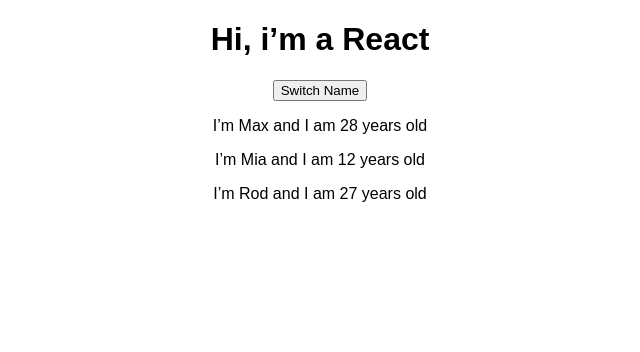
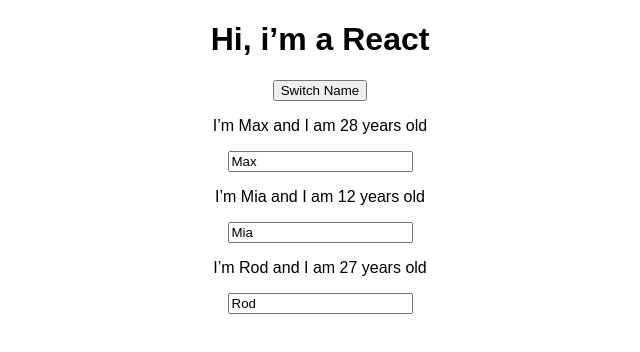
Before and after one commit to Phosl/reactapp, a React (Create React App) app: page / in a window 1280 px wide. Shown: the top 352 px of the page, without its empty margins (320-960 px from the left). Built offline with nearby package versions, Linux system fonts and the light colour scheme; the HTML template or start-up script is replaced by a standard one.

Commit message:
switch name

```diff
--- a/src/App.js
+++ b/src/App.js
@@ -13,30 +13,62 @@
 	}
 
 	//methods
-	switchNameHandler = () => {
+	switchNameHandler = (newName) => {
 		console.log('Was Clicked!!!')
 		// DON'T DO THIS: this.state.persons[0].name = 'Maximilian'; USE:
 		this.setState({
 		persons: [
-			{ name: 'Maximilian', age: 28},
+			{ name: newName, age: 28},
 			{ name: 'Mia', age: 12},
 			{ name: 'Rod', age: 99}
 		]
 		})
 
 	}
+	nameChangeHandler = (event) => {
+		this.setState({
+		persons: [
+			{ name: "Max", age: 28},
+			{ name: event.target.value, age: 12},
+			{ name: 'Rod', age: 99}
+		]
+		})
+
+
+	}
+
 
 	render() {
 		return (
 			// good to close in just one root element
+			// - BIND -> LEGARE
 		    <div className="App">
 				<h1>Hi, i’m a React</h1>
 
-				<button onClick={this.switchNameHandler} >Switch Name</button>
+	{
+/*
+				DONT USE COULD BE INEFFICIENT
+				<button onClick={() => this.switchNameHandler('MAXIMO')} >Switch Name</button>
+*/
+	}
+				<button onClick={this.switchNameHandler.bind(this,'Maximilian')} >Switch Name</button>
 
-				<Person name={this.state.persons[0].name} age={this.state.persons[0].age} />
-				<Person name={this.state.persons[1].name} age={this.state.persons[1].age} />
-				<Person name={this.state.persons[2].name} age={this.state.persons[2].age} />
+				<Person
+				name={this.state.persons[0].name}
+				age={this.state.persons[0].age}
+				/>
+
+				<Person
+				name={this.state.persons[1].name}
+				age={this.state.persons[1].age}
+				myclick={this.switchNameHandler.bind(this,'MAX!')}
+				mychanged={this.nameChangeHandler}
+				/>
+
+				<Person
+				name={this.state.persons[2].name}
+				age={this.state.persons[2].age}
+				/>
 
 
 		    </div>
--- a/src/Person/Person.js
+++ b/src/Person/Person.js
@@ -5,9 +5,9 @@
 const person = (props) => {
 	return (
 	<div>
-		<p>I’m {props.name} and I am {props.age} years old </p>
+		<p onClick={props.myclick} >I’m {props.name} and I am {props.age} years old </p>
 		<p>{props.children}</p>
-
+		<input type="text" onChange={props.mychanged}  value={props.name}/>
 	</div>
 	)
 };
```
